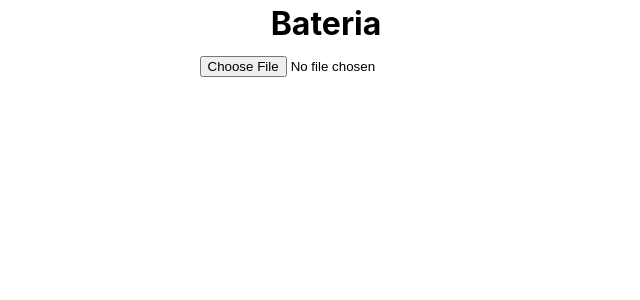
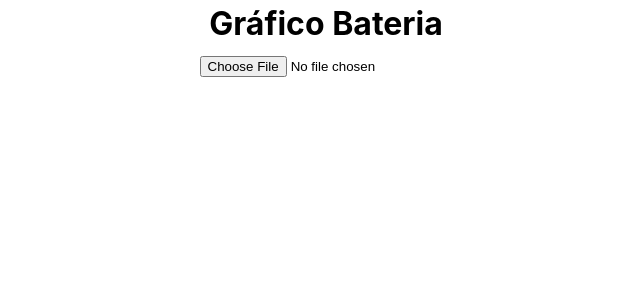
Before and after one commit to leogroque/bacon-txt-charts, a React (Create React App) app: page / in a window 1280 px wide. Shown: the top 300 px of the page, without its empty margins (314-954 px from the left). Built offline with nearby package versions, Linux system fonts and the light colour scheme.

Commit message:
Título app

```diff
--- a/public/index.html
+++ b/public/index.html
@@ -24,7 +24,7 @@
       work correctly both with client-side routing and a non-root public URL.
       Learn how to configure a non-root public URL by running `npm run build`.
     -->
-    <title>Charts</title>
+    <title>Bateria</title>
   </head>
   <body>
     <noscript>You need to enable JavaScript to run this app.</noscript>
--- a/src/components/Charts/Charts.tsx
+++ b/src/components/Charts/Charts.tsx
@@ -82,7 +82,7 @@ export const Charts = () => {
               return dateFns.format(date, 'HH:mm');
             }}
           />
-          <YAxis domain={[0, 25]} />
+          <YAxis domain={[0, 8]} />
           <Tooltip
             labelFormatter={(d) => {
               const date = new Date(d);
--- a/src/components/Header/Header.tsx
+++ b/src/components/Header/Header.tsx
@@ -4,7 +4,7 @@ import './Header.css';
 export const Header = () => {
   return (
     <header className="header">
-      <h1>Bateria</h1>
+      <h1>Gráfico Bateria</h1>
       <ReadTxt />
     </header>
   );
```
